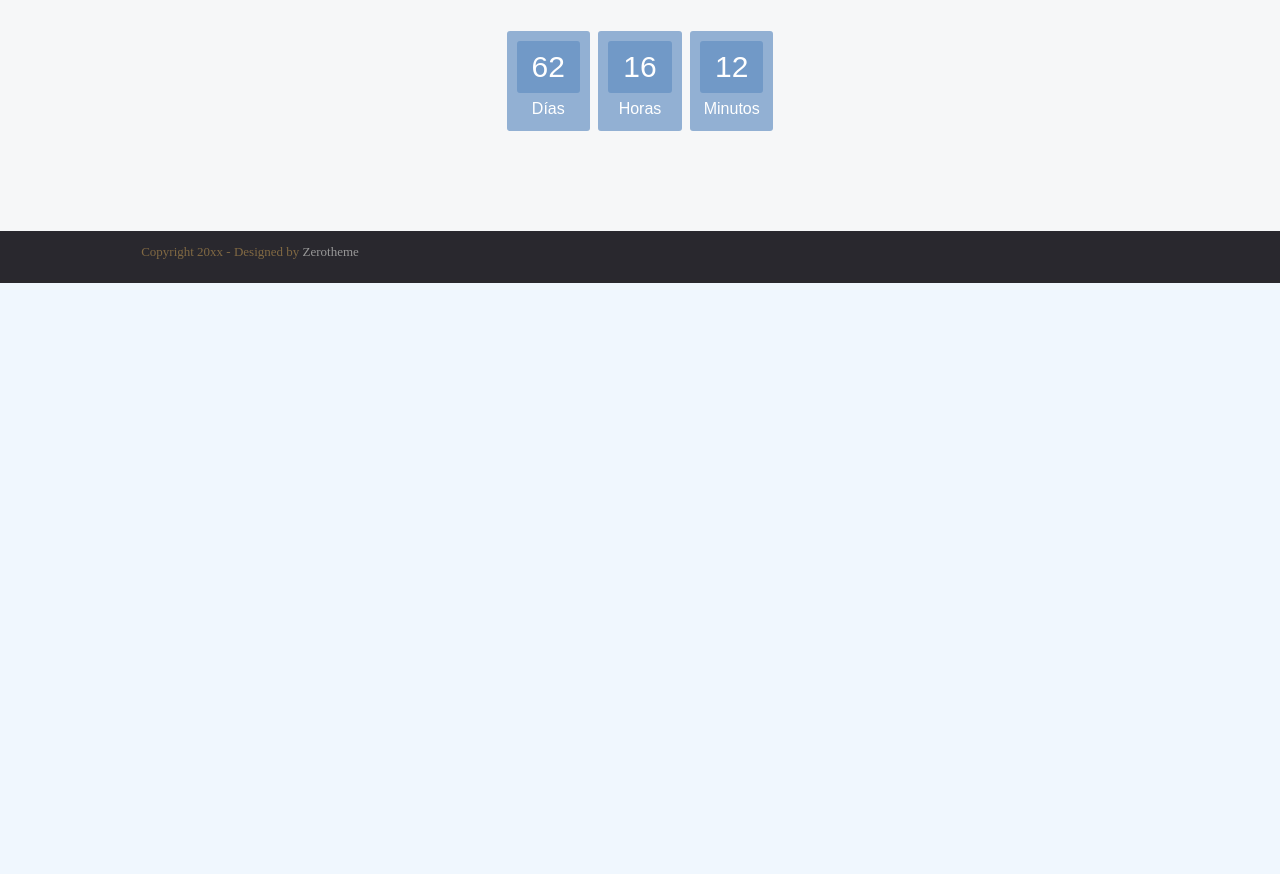
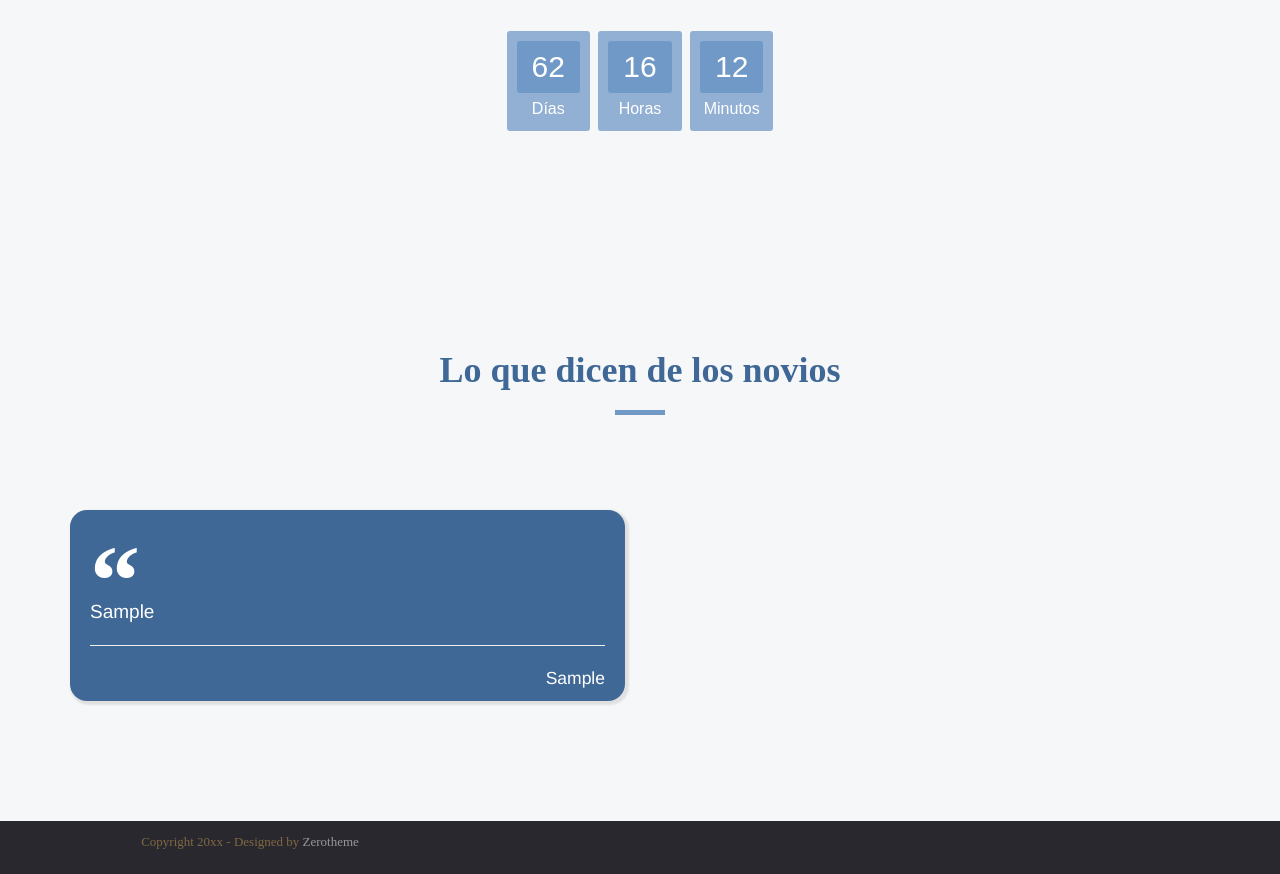
Before and after one commit to palvarez89/paparajotesybellotas, a Django app: page /es/ in a window 1280 px wide. Shown: the part 1418-2292 px from the top of the page. Before the commit the page ends 1701 px from the top, so only its background shows below. Run offline with Django 3.2, Linux system fonts and the light colour scheme; tables that the repository leaves empty hold one stand-in row (values such as "Sample post"); parts of the project's set-up code (start-up, migrations or seed data) failed here and were passed over; some libraries are stand-ins or nearby versions.

Commit message:
Add quotes to the home page

```diff
--- a/paparajotes_y_bellotas/static/css/style.css
+++ b/paparajotes_y_bellotas/static/css/style.css
@@ -95,9 +95,11 @@ input:not([type]), input[type="color"], input[type="email"], input[type="number"
     color:  var(--main-color);
 }
 
-hr{max-width: 50px;
+hr.line02 {
+    max-width: 50px;
     border-color:  var(--main-color-darker);
-    border-width: 5px;}
+    border-width: 5px;
+}
 
 /* ---------------------------------------------------------------------------- */
 /* ----------------------------------Navbar------------------------------------ */
@@ -540,9 +542,10 @@ div.normal-box {
   }
 }
 @media(min-width:768px) {
-.modal-dialog {
-  min-width: 80%;
-  max-height: 90%;
+  .modal-dialog {
+    min-width: 80%;
+    max-height: 90%;
+  }
 }
 
 .center {
@@ -550,3 +553,44 @@ div.normal-box {
   margin-left: auto;
   margin-right: auto;
 }
+
+/* quotes */
+blockquote{
+    border-left:none
+}
+
+.quote-badge{
+    background-color: rgba(0, 0, 0, 0.2);
+}
+
+.quote-box{
+    line-height: 1.42857143;
+    overflow: hidden;
+    margin-top: -50px;
+    padding-top: -100px;
+    border-radius: 17px;
+    background-color: #3f6896;
+    margin-top: 25px;
+    color:white;
+    box-shadow: 2px 2px 2px 2px #E0E0E0;
+    font-family: "Helvetica Neue",Helvetica,Arial,sans-serif;
+}
+
+.quotation-mark{
+    margin-top: -10px;
+    font-weight: bold;
+    font-size:100px;
+    color:white;
+    font-family: "Times New Roman", Georgia, Serif;
+}
+
+.quote-text-colour{
+    color: white;
+}
+
+.quote-text{
+    font-size: 19px;
+    margin-top: -65px;
+    color: white;
+}
+/* end quotes */
--- a/paparajotes_y_bellotas/templates/pages/home.html
+++ b/paparajotes_y_bellotas/templates/pages/home.html
@@ -8,7 +8,7 @@
 			 <div class="col-lg-12">
 			    <h2 class="main-subheader">{% trans 'Despues de tantas vueltas...' %}</h2>
 			    <h1 class="main-header">{% trans 'Nos casamos!!' %}</h2>
-	                    <hr>
+	                    <hr class="line02">
 			 <div class="normal-box">
 <p>Menorca se convirtió en un destino especial para los dos desde nuestro primer viaje a la isla en 2014. Fue nuestro primer destino de verano como pareja!</p>
 
@@ -51,6 +51,46 @@
 		</div>
 	</div>
 </section>
+
+{% if quotes %}
+<section class="box-content box-1 box-style-1">
+        <div class="container">
+                <div class="row heading">
+                         <div class="col-lg-12">
+                                <h2 class="header">{% trans "Lo que dicen de los novios" %}</h2>
+                                <hr class="line02">
+                        </div>
+                </div>
+	</div>
+	<div class="container">
+                <div class="row">
+		{% for q in quotes %}
+	        <div class="col-lg-6">
+
+		<blockquote class="quote-box">
+		  <p class="quotation-mark">“</p>
+		  <p class="quote-text">
+			{{ q.mensaje }}
+		  </p>
+		  <hr>
+		  <div class="blog-post-actions">
+			<p class="quote-text-colour blog-post-bottom pull-left">
+			</p>
+			<p class="quote-text-colour blog-post-bottom pull-right">
+				{{ q.firma }}
+			</p>
+
+		  </div>
+		</blockquote>
+		</div>
+		{% if forloop.counter|divisibleby:"2" and not forloop.last %}
+		</div><div class="row">
+		{% endif %}
+		{% endfor %}
+		</div>
+	</div>
+</section>
+{% endif %}
 
 <script>
 function getTimeRemaining(endtime) {
--- a/paparajotes_y_bellotas/views.py
+++ b/paparajotes_y_bellotas/views.py
@@ -2,6 +2,8 @@ import os
 import urllib
 from django.contrib.staticfiles.templatetags.staticfiles import static
 from django.shortcuts import render_to_response
+
+from paparajotes_y_bellotas.users import models
 
 def location_view(request):
     dirpath = os.path.dirname(os.path.realpath(__file__))
@@ -14,4 +16,8 @@ def location_view(request):
     return render_to_response('pages/location.html', {'venue_images': all_images_full})
 
 def homepage_view(request):
-    return render_to_response('pages/home.html')
+    query_results = models.User.objects.all()
+
+    quotes = [{'mensaje': u.mensaje, 'firma': u.firma} for u in query_results if len(u.mensaje) > 4]
+
+    return render_to_response('pages/home.html', {'quotes': quotes})
```
